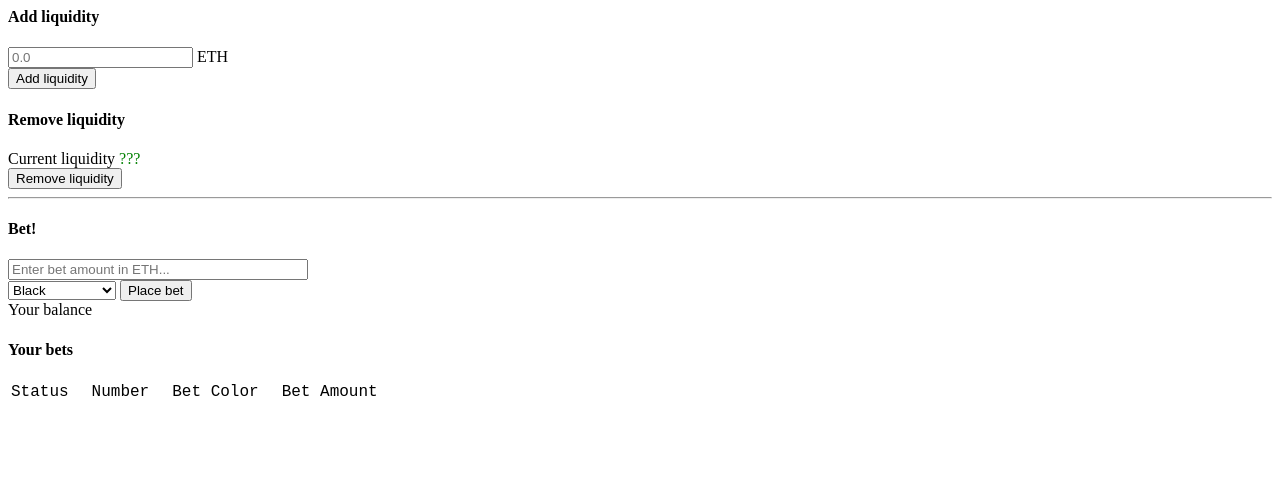
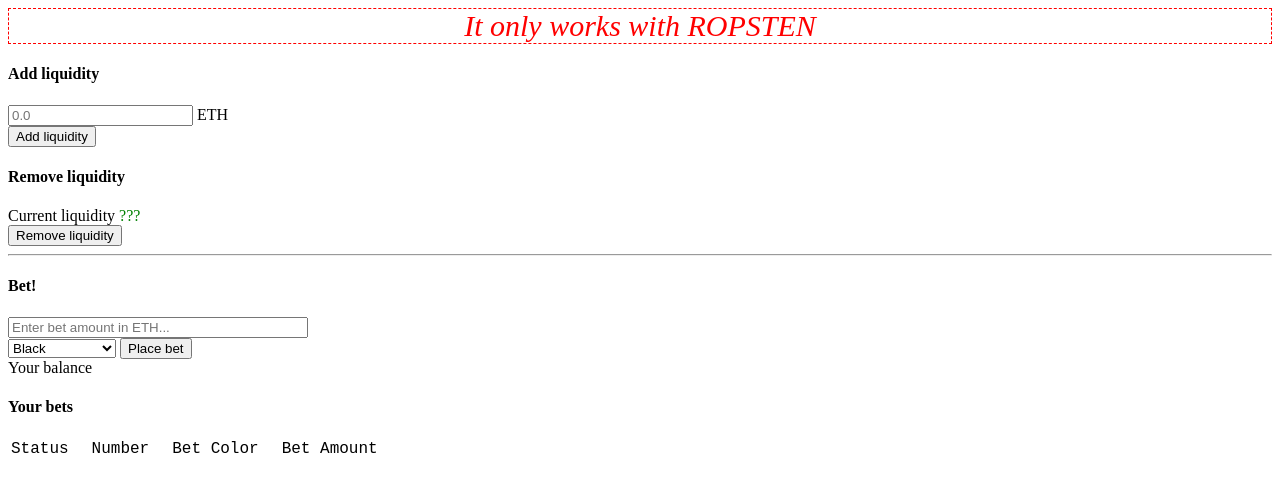
Before and after one commit to sakuracasino/roulette-contract, a website: page ui/index.html in a window 1280 px wide. Drawn offline with nearby package versions, Linux system fonts and the light colour scheme.

Commit message:
Add Ropsten disclaimer

```diff
--- a/ui/index.html
+++ b/ui/index.html
@@ -25,9 +25,17 @@
       .bet-thrown {
         color: gray;
       }
+      #disclaimer {
+        text-align: center;
+        font-size: 30px;
+        font-style: italic;
+        color: red;
+        border: 1px dashed red;
+      }
     </style>
   </head>
   <body>
+    <div id="disclaimer">It only works with ROPSTEN</div>
     <h4>Add liquidity</h4>
     <div>
       <div>
```
